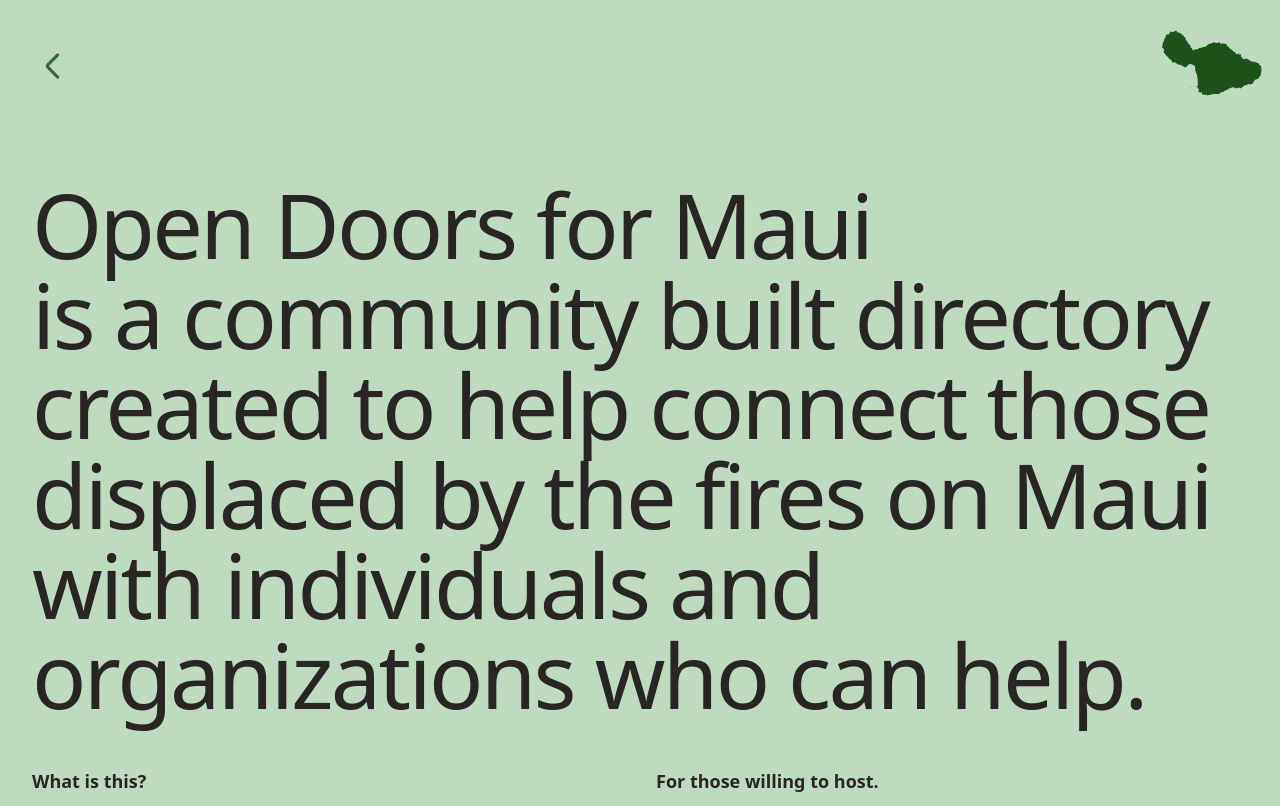
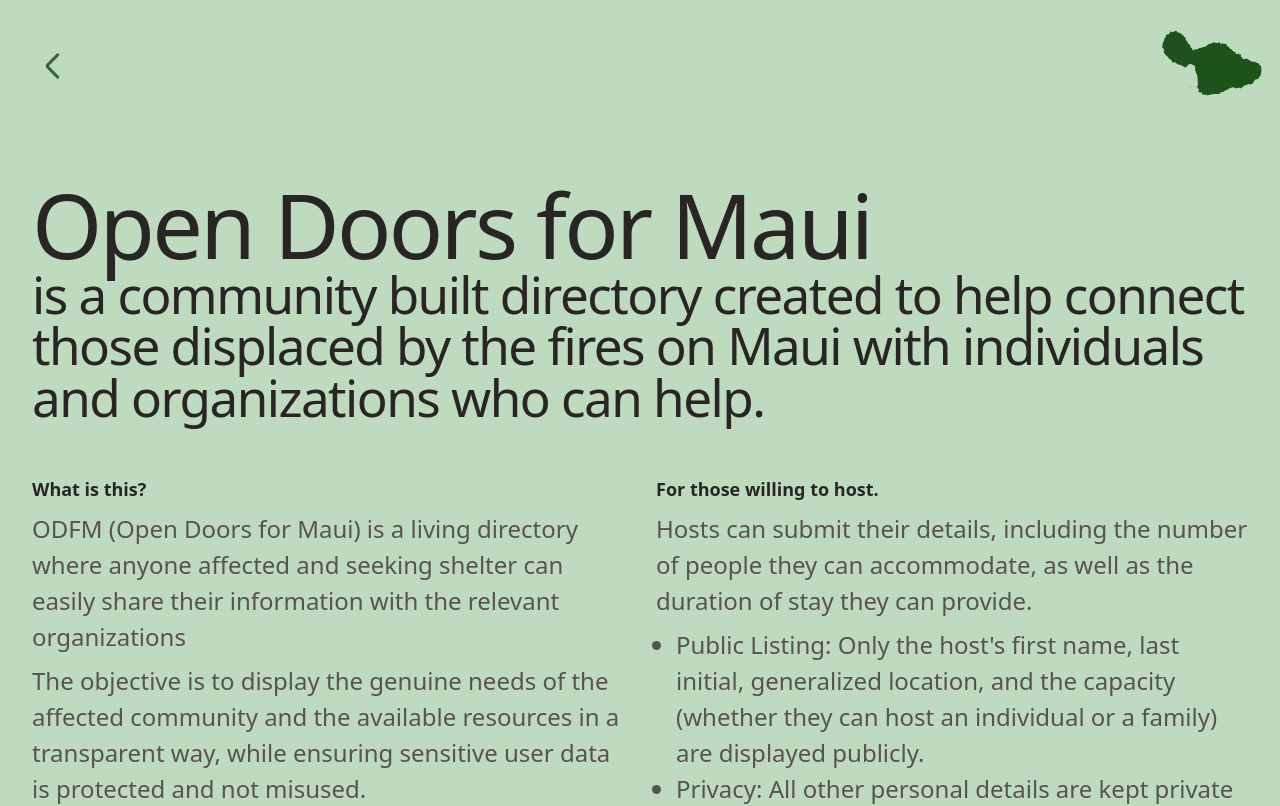
Before and after one commit to jskoiz/Open-Doors-for-Maui, a Next.js app: page /about in a window 1280 px wide. Shown: the top 806 px of the page. Built offline with nearby package versions, Linux system fonts and the light colour scheme.

Commit message:
<h2> on about added

```diff
--- a/pages/about.tsx
+++ b/pages/about.tsx
@@ -55,9 +55,12 @@ export default function AboutPage({ pageTitle }) {
         >
           <p className="f1 extend">
             <motion.span className="text-stone-800" variants={item}>
-              Open Doors for Maui <br></br>is a community built directory
-              created to help connect those displaced by the fires on Maui with
-              individuals and organizations who can help.
+              Open Doors for Maui <br></br>
+              <h2>
+                is a community built directory created to help connect those
+                displaced by the fires on Maui with individuals and
+                organizations who can help.
+              </h2>
             </motion.span>{" "}
           </p>
         </motion.div>
```
